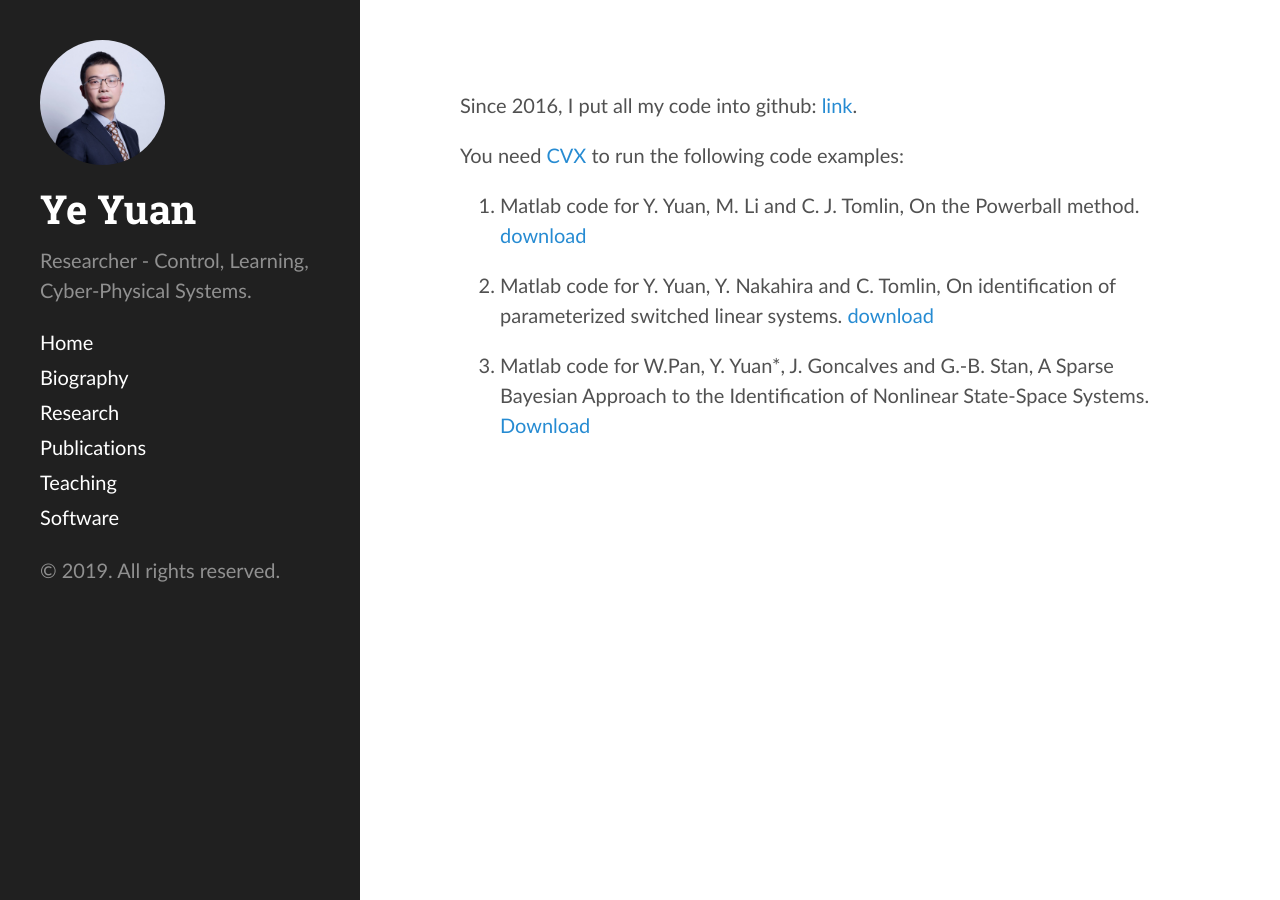
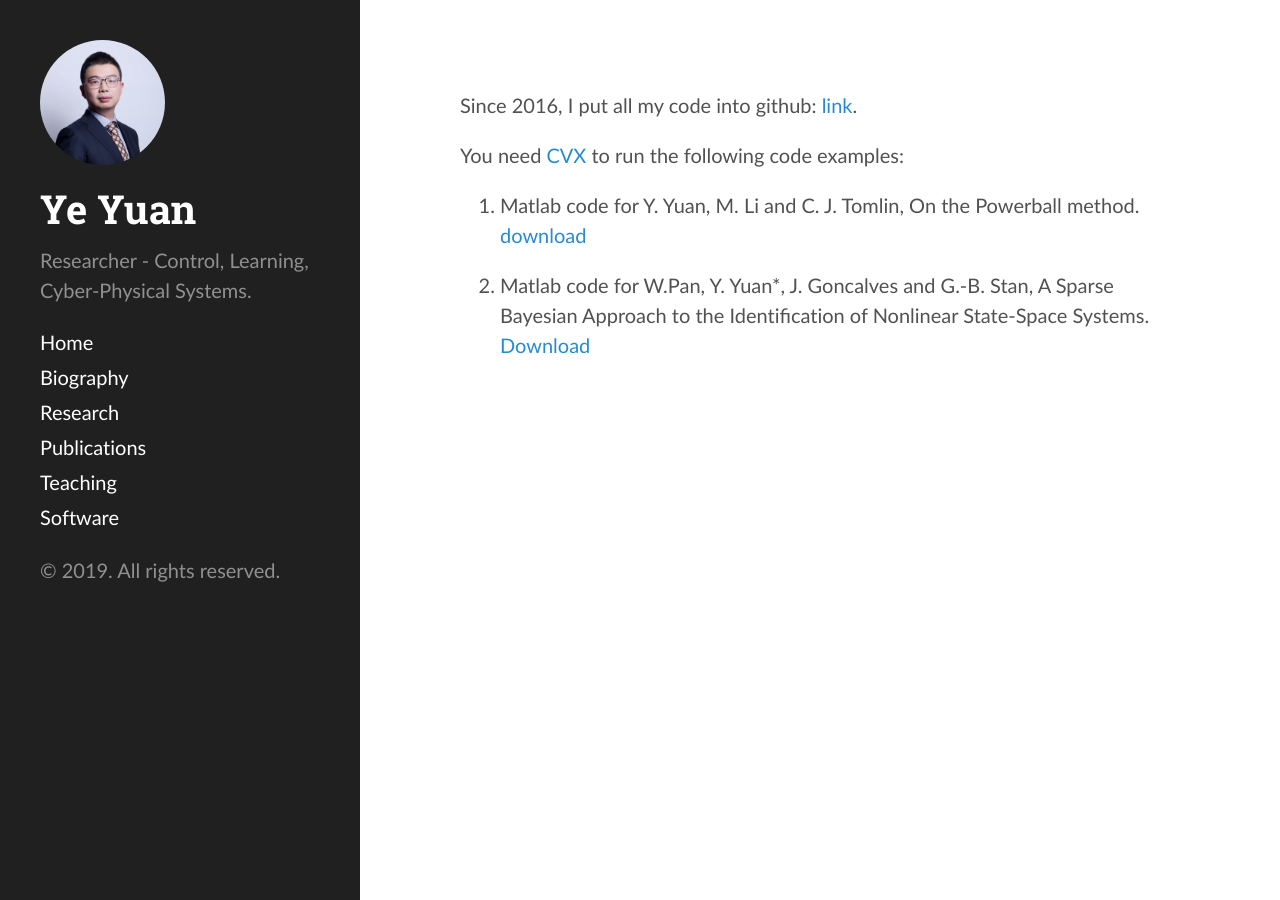
Before and after one commit to yy311/yy311.github.io, a Jekyll site: the page built from software.md, in a window 1280 px wide. Built offline with Jekyll 4.4.1, drawn with Linux system fonts in a browser that asks for light colours.

Commit message:
Update software.md

```diff
--- a/software.md
+++ b/software.md
@@ -6,8 +6,6 @@
 
 You need [CVX](http://cvxr.com/cvx/) to run the following code examples:
 
-1. Matlab code for Y. Yuan, M. Li and C. J. Tomlin, On the Powerball method. [download](http://hybrid.eecs.berkeley.edu/~yeyuan/pb.zip)
+1. Matlab code for Y. Yuan, M. Li and C. J. Tomlin, On the Powerball method. [download](https://github.com/HAIRLAB)
 
-2. Matlab code for Y. Yuan, Y. Nakahira and C. Tomlin, On identification of parameterized switched linear systems. [download](http://hybrid.eecs.berkeley.edu/~yeyuan/id0.zip)
-
-3. Matlab code for W.Pan, Y. Yuan*, J. Goncalves and G.-B. Stan, A Sparse Bayesian Approach to the Identification of Nonlinear State-Space Systems. [Download](http://hybrid.eecs.berkeley.edu/~yeyuan/id1.zip)
+2. Matlab code for W.Pan, Y. Yuan*, J. Goncalves and G.-B. Stan, A Sparse Bayesian Approach to the Identification of Nonlinear State-Space Systems. [Download](https://github.com/panweihit/BSID)
```
